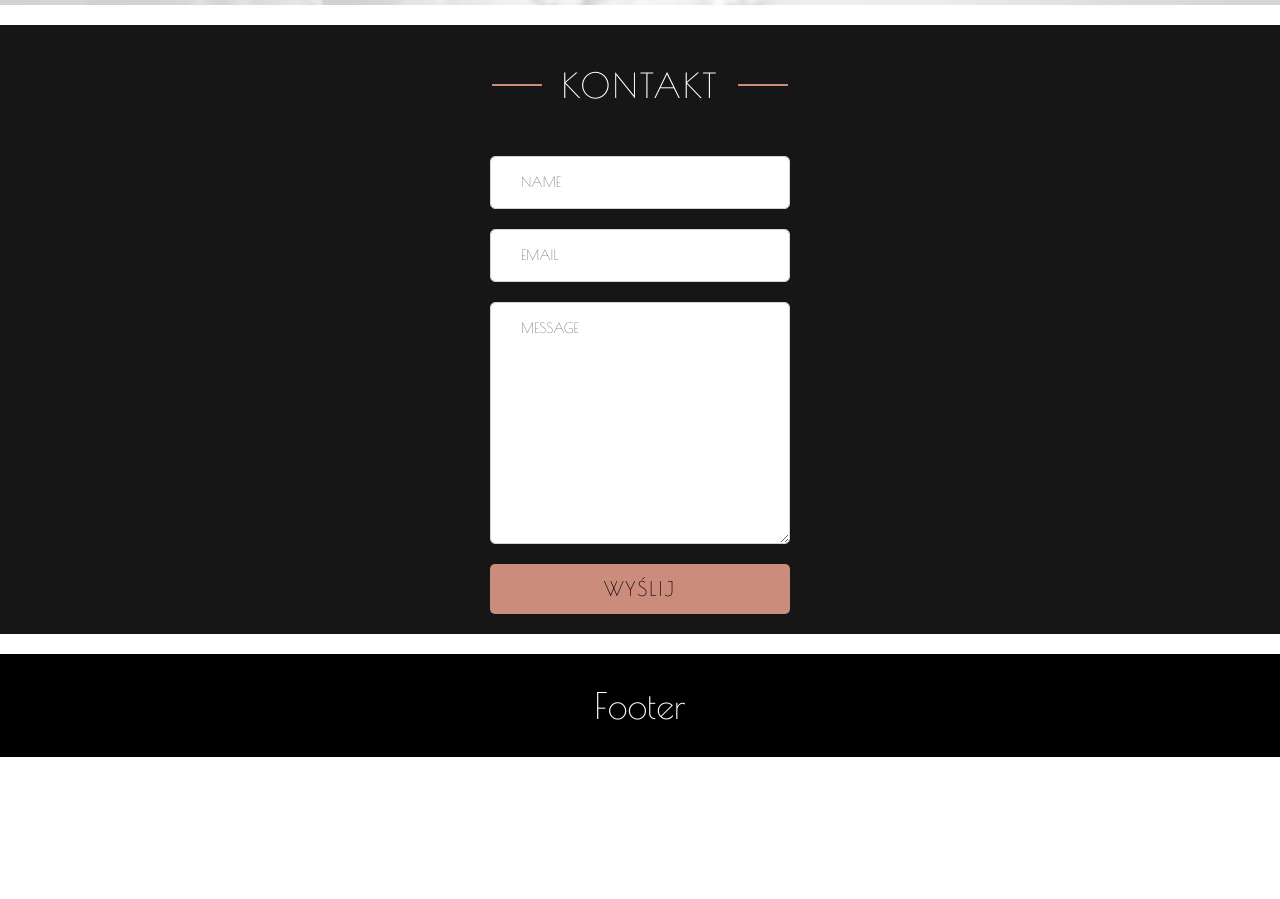
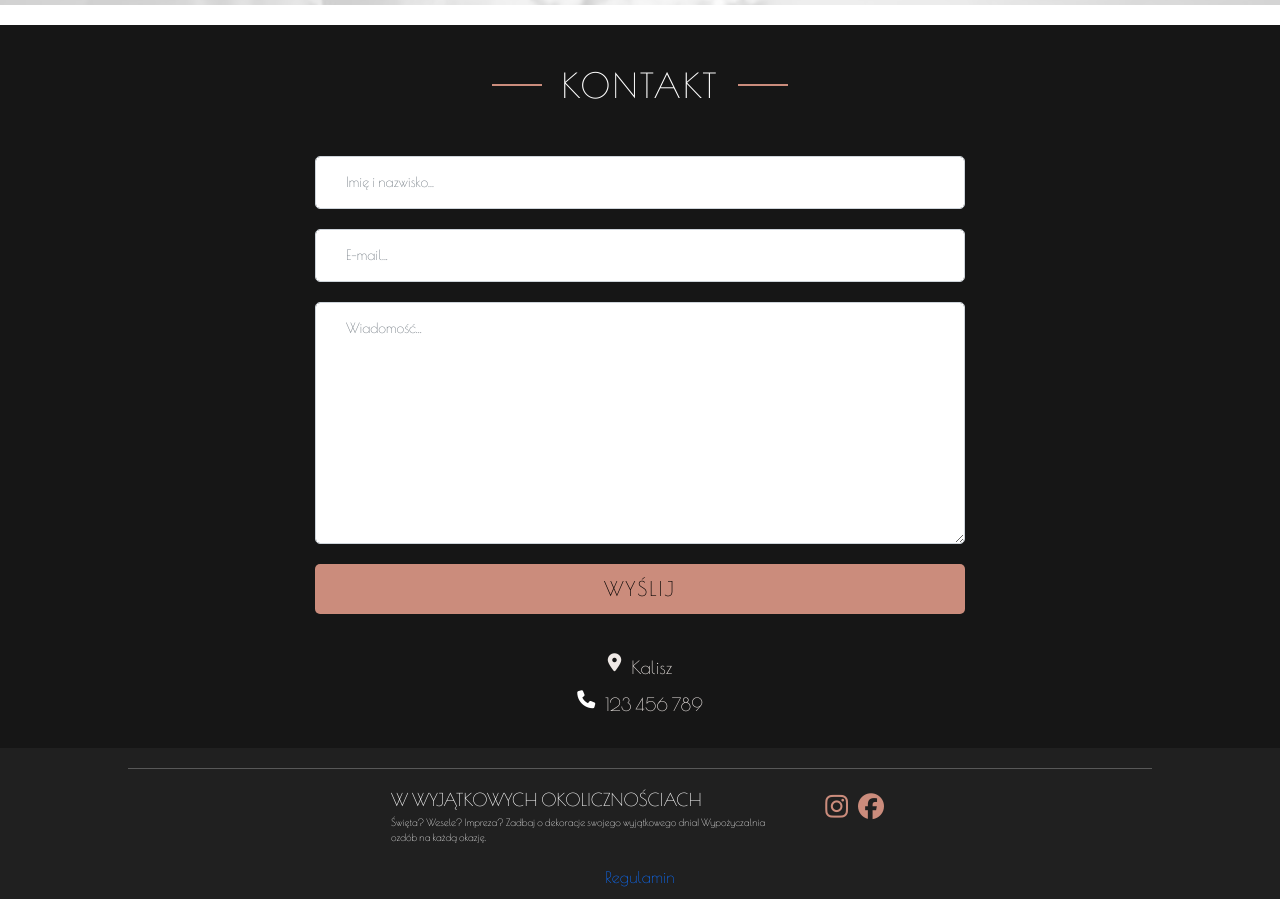
Before and after one commit to dstefanowski/Dekoracje-, a website: page index.html in a window 1280 px wide. Shown: the part 3560-4459 px from the top of the page. Before the commit the page ends 4317 px from the top, so only its background shows below. Drawn offline with nearby package versions, Linux system fonts and the light colour scheme; a web font is replaced by a local one.

Commit message:
contact & footer sections update

```diff
--- a/index.html
+++ b/index.html
@@ -156,13 +156,13 @@
             <div class="wrapper ">
                 <div class="contact__section">
                     <div class="contact__section-box--left">
-                        <input type="text" class="form-control" id="name" placeholder="NAME" name="name" value=""
-                            required>
+                        <input type="text" class="form-control" id="name" placeholder="Imię i nazwisko..." name="name"
+                            value="" required>
 
-                        <input type="email" class="form-control" id="email" placeholder="EMAIL" name="email" value=""
-                            required>
+                        <input type="email" class="form-control" id="email" placeholder="E-mail..." name="email"
+                            value="" required>
 
-                        <textarea class="form-control" rows="10" placeholder="MESSAGE" name="message"
+                        <textarea class="form-control" rows="10" placeholder="Wiadomość..." name="message"
                             required></textarea>
 
                         <button class="send-button">
@@ -170,7 +170,15 @@
                         </button>
                     </div>
 
-                    <div class="contact__section-box--right"></div>
+                    <div class="contact__section-box--right">
+                        <div class="location"> <i class="fa-solid fa-location-dot"></i>
+                            <p>Kalisz</p>
+                        </div>
+                        <div class="number">
+                            <i class="fa-solid fa-phone" style="color: #ffffff;"></i>
+                            <p>123 456 789</p>
+                        </div>
+                    </div>
                 </div>
 
             </div>
@@ -187,7 +195,19 @@
 
 
     <footer>
-    <h1>Footer</h1>
+    <hr>
+    <div class="footer__box">
+        <div class="footer__box--left">
+            <h3>W WYJĄTKOWYCH OKOLICZNOŚCIACH</h3>
+            <p>Święta? Wesele? Impreza? Zadbaj o dekoracje swojego wyjątkowego dnia! Wypożyczalnia ozdób na każdą
+                okazję.</p>
+        </div>
+        <div class="footer__box--right">
+            <a href=""> <i class="fa-brands fa-instagram"></i></a>
+            <a href=""><i class="fa-brands fa-facebook"></i></a>
+        </div>
+    </div>
+    <a href="">Regulamin</a>
 </footer>
     <script src="dist/js/main.min.js"></script>
 </body>
--- a/src/sass/_colors.scss
+++ b/src/sass/_colors.scss
@@ -7,6 +7,8 @@ $light-grey: #eee8e5;
 $dark-grey: #595050;
 $half-black: #161616;
 $black: #000;
+$hover1: #7cbbcb;
+$hover2: #3b83f65f;
 
 $main-gradient: linear-gradient(
 	324deg,
--- a/src/sass/style.scss
+++ b/src/sass/style.scss
@@ -69,10 +69,37 @@ ul {
 }
 
 footer {
-	background-color: c.$black;
+	display: flex;
+	align-items: center;
+	flex-direction: column;
+	padding: 10px 0;
+	background-color: #202020;
 	color: c.$white;
-	padding: 10px 0;
-	margin-top: 20px;
+
+	hr {
+		width: 80%;
+		color: c.$white;
+	}
+
+	.footer__box {
+		display: flex;
+		justify-content: center;
+		margin: 10px 15px;
+		&--left {
+			max-width: 70%;
+		}
+		&--right {
+			display: flex;
+			flex-direction: row;
+			height: 100%;
+			i {
+				margin: 5px;
+				color: c.$main-color;
+				font-size: 2.6rem;
+				transition: 0.2s;
+			}
+		}
+	}
 }
 
 .wrapper {
@@ -401,7 +428,6 @@ footer {
 }
 
 .contact {
-	// height: 100vh;
 	background-color: c.$half-black;
 
 	.section-title {
@@ -414,7 +440,9 @@ footer {
 	&__section {
 		display: flex;
 		justify-content: center;
+		align-items: center;
 		flex-direction: column;
+
 		&-box--left {
 			.form-control {
 				width: 300px;
@@ -437,15 +465,30 @@ footer {
 				transition: 0.3s;
 			}
 
-			// button {
-			// 	width: 100px;
-			// 	height: 45px;
-			// }
+			.send-button:hover {
+				background-color: c.$hover1;
+				box-shadow: 0 0 0 5px c.$hover2;
+				color: #fff;
+			}
+		}
 
-			.send-button:hover {
-				background-color: #7cbbcb;
-				box-shadow: 0 0 0 5px #3b83f65f;
-				color: #fff;
+		&-box--right {
+			display: flex;
+			flex-direction: column;
+			// align-items: center;
+			flex-wrap: wrap;
+			margin: 20px 40px;
+			color: c.$light-grey;
+			font-size: 1.8rem;
+
+			.location,
+			.number {
+				display: flex;
+				flex-direction: row;
+				justify-content: center;
+				i {
+					margin-right: 10px;
+				}
 			}
 		}
 	}
@@ -539,6 +582,24 @@ footer {
 				&--title {
 					font-size: 2.4rem;
 					letter-spacing: 2px;
+				}
+			}
+		}
+	}
+
+	.contact__section {
+		.form-control,
+		.send-button {
+			width: 500px;
+		}
+	}
+
+	footer {
+		.footer__box {
+			&--right {
+				margin-left: 30px;
+				i:hover {
+					color: c.$hover1;
 				}
 			}
 		}
@@ -685,4 +746,11 @@ footer {
 			color: c.$main-color;
 		}
 	}
+
+	.contact__section {
+		.form-control,
+		.send-button {
+			width: 650px;
+		}
+	}
 }
```
Also changed, not shown: page.html (+13 -1 lines), pagetwo.html (+13 -1 lines), dist/css/style.min.css, 2 other files.
